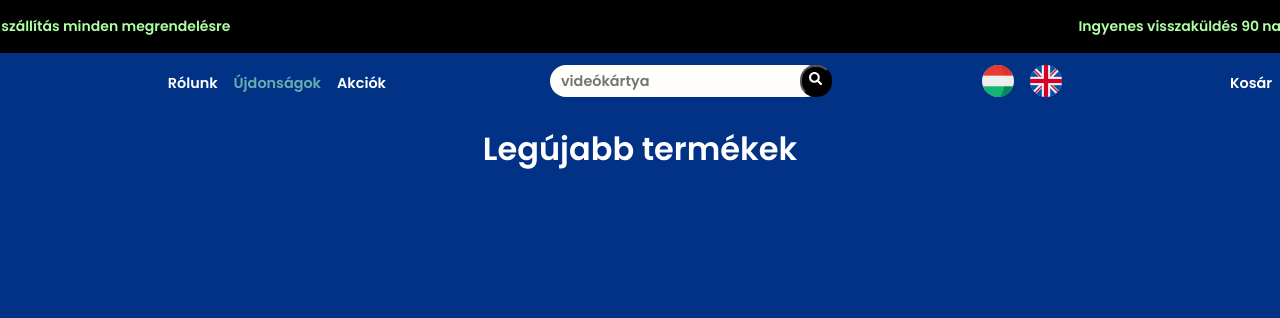
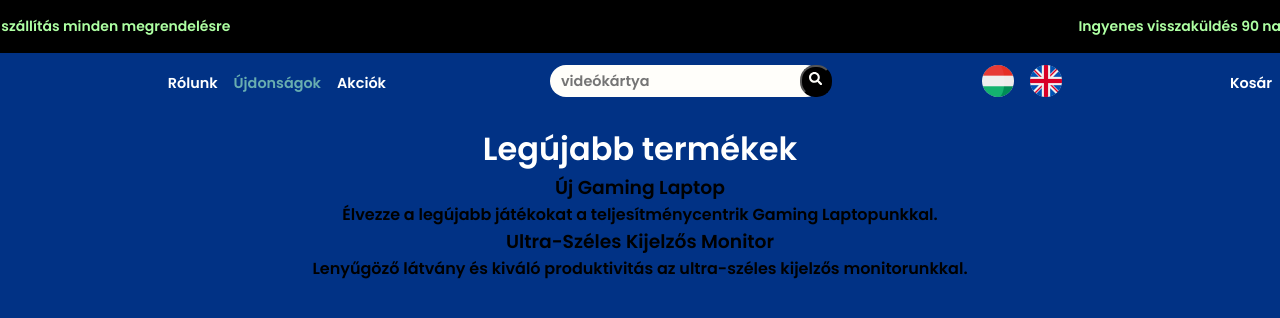
Before and after one commit to SzigetvariMark/pcweb, a React (Vite) app in the folder webshop/: page /new_products in a window 1280 px wide. Shown: the top 318 px of the page. Built offline with nearby package versions, Linux system fonts and the light colour scheme.

Commit message:
add text to new products

```diff
--- a/webshop/src/pages/components/new_products/News.jsx
+++ b/webshop/src/pages/components/new_products/News.jsx
@@ -5,6 +5,21 @@ function News() {
   return (
     <div>
         <h1 className='h1'>Legújabb termékek</h1>
+        <section>
+  <div className="">
+    <h3>Új Gaming Laptop</h3>
+    <p>
+      Élvezze a legújabb játékokat a teljesítménycentrik Gaming Laptopunkkal.
+    </p>
+  </div>
+  <div className="">
+    <h3>Ultra-Széles Kijelzős Monitor</h3>
+    <p>
+      Lenyűgöző látvány és kiváló produktivitás az ultra-széles kijelzős
+      monitorunkkal.
+    </p>
+  </div>
+</section>
     </div>
   )
 }
```
